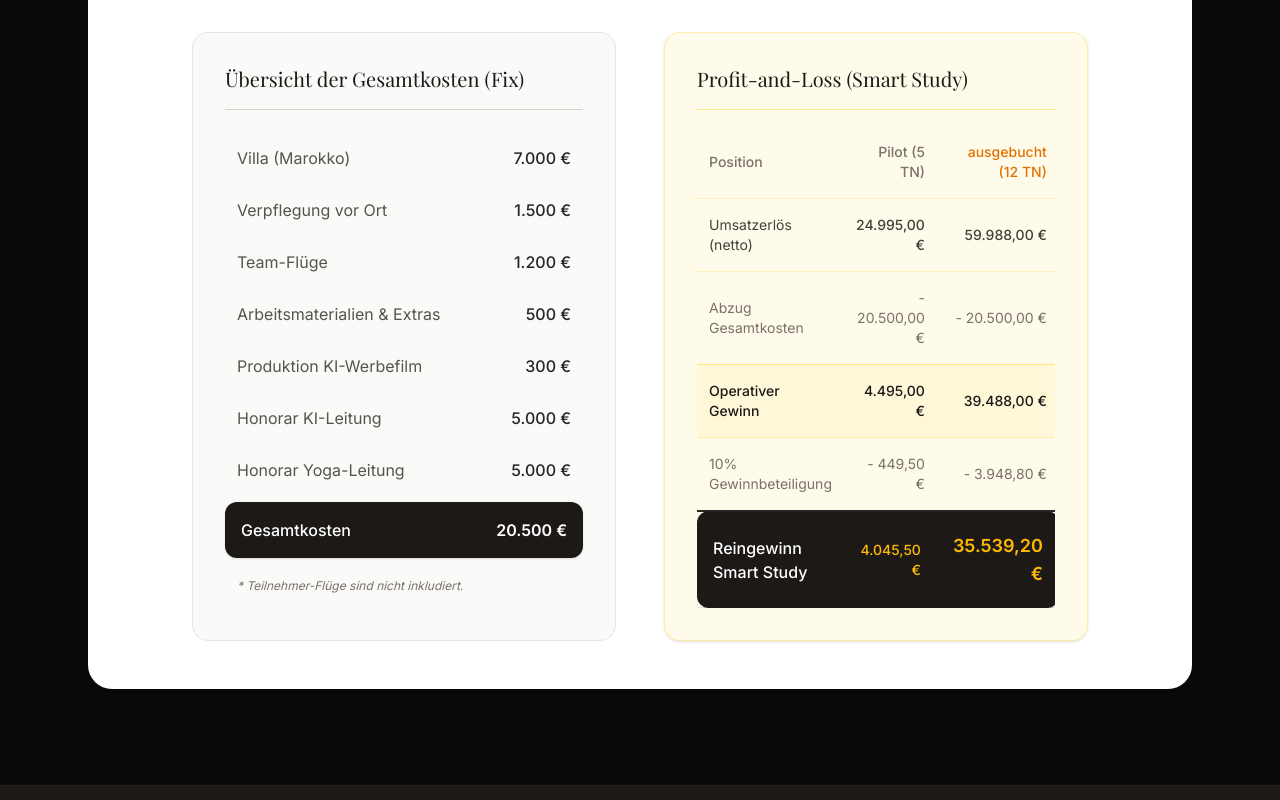
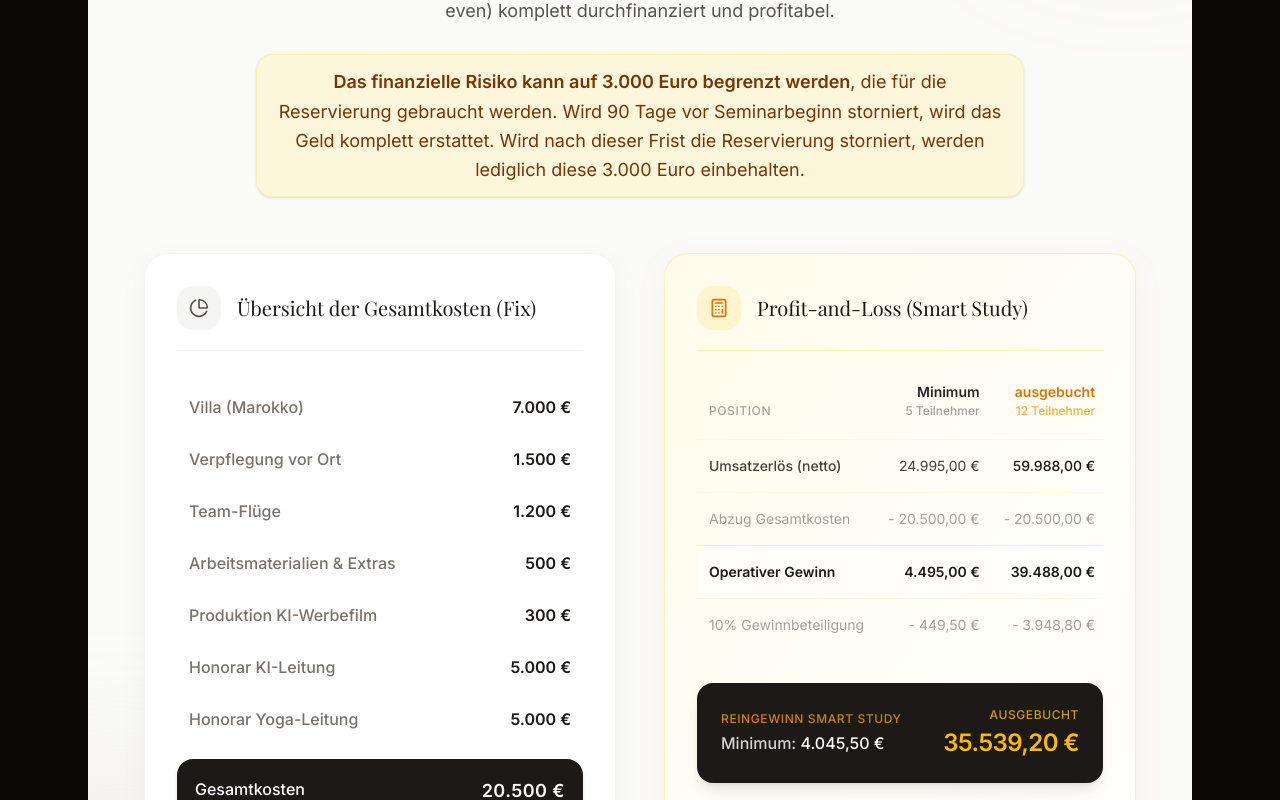
Before and after one commit to coachingmounir-code/KIRetreatSmartStudy, a React (Vite) app: page / in a window 1280 px wide. Shown: the part 1760-2560 px from the top of the page. Built offline with nearby package versions, Linux system fonts and the light colour scheme; a web font is replaced by a local one.

Commit message:
weitere anspassenungen

```diff
--- a/src/components/Strategy.tsx
+++ b/src/components/Strategy.tsx
@@ -1,5 +1,5 @@
 import { motion } from 'motion/react';
-import { TrendingUp, Target, Maximize } from 'lucide-react';
+import { TrendingUp, Target, Maximize, BarChart3, PieChart, Calculator } from 'lucide-react';
 
 export default function Strategy() {
   return (
@@ -54,96 +54,136 @@
           initial={{ opacity: 0, y: 20 }}
           whileInView={{ opacity: 1, y: 0 }}
           viewport={{ once: true }}
-          className="bg-white rounded-3xl p-8 md:p-12 shadow-xl text-stone-900"
+          className="bg-stone-50 rounded-[2.5rem] p-8 md:p-14 shadow-2xl shadow-black/5 text-stone-900 relative overflow-hidden"
         >
-          <div className="max-w-4xl mx-auto">
-            <h3 className="text-2xl md:text-3xl font-serif mb-6 text-center">Business Case: KI Intensivseminar Marokko</h3>
-            <p className="text-stone-600 mb-12 text-center max-w-2xl mx-auto">
+          {/* Decorative background elements */}
+          <div className="absolute -top-32 -right-32 w-96 h-96 bg-amber-400/10 rounded-full blur-3xl pointer-events-none"></div>
+          <div className="absolute -bottom-32 -left-32 w-80 h-80 bg-stone-300/20 rounded-full blur-3xl pointer-events-none"></div>
+
+          <div className="max-w-5xl mx-auto relative z-10">
+            <div className="flex flex-col items-center justify-center mb-10">
+              <div className="w-16 h-16 bg-white rounded-2xl shadow-sm border border-stone-100 flex items-center justify-center mb-6 text-amber-500">
+                <BarChart3 className="w-8 h-8" />
+              </div>
+              <h3 className="text-3xl md:text-4xl font-serif text-center text-stone-900 tracking-tight">Business Case: KI Intensivseminar Marokko</h3>
+            </div>
+
+            <p className="text-stone-600 mb-14 text-center max-w-3xl mx-auto text-lg leading-relaxed">
               Dieses einwöchige Intensivseminar ist sowohl für die bestehenden Unternehmenskunden von Smart Study als auch zur Akquise von Neukunden konzipiert.
-              Die Kalkulation basiert auf einem Netto-Ticketpreis von 4.999 €. Das Event ist bereits ab 5 Teilnehmern (Break-even) komplett durchfinanziert und profitabel.
-              <strong>Das finanzielle Risiko kann auf 3.000 Euro begrenzt werden, die für die Reservierung gebraucht werden. Wird 90 Tage vor Seminarbeginn storniert, wird das Geld komplett erstattet. Wird nach dieser Frist die Reservierung storniert, werden lediglich diese 3.000 Euro einbehalten.</strong>
+              Die Kalkulation basiert auf einem Netto-Ticketpreis von 4.999 €. Das Event ist bereits ab 5 Teilnehmern (Break-even) komplett durchfinanziert und profitabel. <br/><br/>
+              <span className="inline-block bg-amber-100/60 text-amber-900 px-5 py-3 rounded-2xl border border-amber-200/50 shadow-sm">
+                <strong>Das finanzielle Risiko kann auf 3.000 Euro begrenzt werden</strong>, die für die Reservierung gebraucht werden. Wird 90 Tage vor Seminarbeginn storniert, wird das Geld komplett erstattet. Wird nach dieser Frist die Reservierung storniert, werden lediglich diese 3.000 Euro einbehalten.
+              </span>
             </p>
 
-            <div className="grid lg:grid-cols-2 gap-12">
-              <div className="bg-stone-50 rounded-2xl p-6 md:p-8 border border-stone-200">
-                <h4 className="text-xl font-serif mb-6 text-stone-900 border-b border-stone-300 pb-4">Übersicht der Gesamtkosten (Fix)</h4>
+            <div className="grid lg:grid-cols-2 gap-8 md:gap-12">
+              {/* Fixkosten Card */}
+              <div className="bg-white rounded-3xl p-6 md:p-8 border border-stone-100 shadow-[0_8px_30px_rgb(0,0,0,0.04)] hover:shadow-[0_8px_30px_rgb(0,0,0,0.08)] transition-shadow duration-300">
+                <div className="flex items-center gap-4 mb-8 border-b border-stone-100 pb-5">
+                  <div className="p-3 bg-stone-100 rounded-2xl text-stone-600">
+                    <PieChart className="w-5 h-5" />
+                  </div>
+                  <h4 className="text-xl font-serif text-stone-900">Übersicht der Gesamtkosten (Fix)</h4>
+                </div>
+
                 <ul className="space-y-1">
-                  <li className="flex justify-between p-3 rounded-lg hover:bg-white transition-colors">
-                    <span className="text-stone-600">Villa (Marokko)</span>
-                    <span className="font-medium text-stone-800">7.000 €</span>
+                  <li className="flex justify-between p-3 rounded-xl hover:bg-stone-50 transition-colors duration-200">
+                    <span className="text-stone-500 font-medium">Villa (Marokko)</span>
+                    <span className="font-semibold text-stone-900">7.000 €</span>
                   </li>
-                  <li className="flex justify-between p-3 rounded-lg hover:bg-white transition-colors">
-                    <span className="text-stone-600">Verpflegung vor Ort</span>
-                    <span className="font-medium text-stone-800">1.500 €</span>
+                  <li className="flex justify-between p-3 rounded-xl hover:bg-stone-50 transition-colors duration-200">
+                    <span className="text-stone-500 font-medium">Verpflegung vor Ort</span>
+                    <span className="font-semibold text-stone-900">1.500 €</span>
                   </li>
-                  <li className="flex justify-between p-3 rounded-lg hover:bg-white transition-colors">
-                    <span className="text-stone-600">Team-Flüge</span>
-                    <span className="font-medium text-stone-800">1.200 €</span>
+                  <li className="flex justify-between p-3 rounded-xl hover:bg-stone-50 transition-colors duration-200">
+                    <span className="text-stone-500 font-medium">Team-Flüge</span>
+                    <span className="font-semibold text-stone-900">1.200 €</span>
                   </li>
-                  <li className="flex justify-between p-3 rounded-lg hover:bg-white transition-colors">
-                    <span className="text-stone-600">Arbeitsmaterialien & Extras</span>
-                    <span className="font-medium text-stone-800">500 €</span>
+                  <li className="flex justify-between p-3 rounded-xl hover:bg-stone-50 transition-colors duration-200">
+                    <span className="text-stone-500 font-medium">Arbeitsmaterialien & Extras</span>
+                    <span className="font-semibold text-stone-900">500 €</span>
                   </li>
-                  <li className="flex justify-between p-3 rounded-lg hover:bg-white transition-colors">
-                    <span className="text-stone-600">Produktion KI-Werbefilm</span>
-                    <span className="font-medium text-stone-800">300 €</span>
+                  <li className="flex justify-between p-3 rounded-xl hover:bg-stone-50 transition-colors duration-200">
+                    <span className="text-stone-500 font-medium">Produktion KI-Werbefilm</span>
+                    <span className="font-semibold text-stone-900">300 €</span>
                   </li>
-                  <li className="flex justify-between p-3 rounded-lg hover:bg-white transition-colors">
-                    <span className="text-stone-600">Honorar KI-Leitung</span>
-                    <span className="font-medium text-stone-800">5.000 €</span>
+                  <li className="flex justify-between p-3 rounded-xl hover:bg-stone-50 transition-colors duration-200">
+                    <span className="text-stone-500 font-medium">Honorar KI-Leitung</span>
+                    <span className="font-semibold text-stone-900">5.000 €</span>
                   </li>
-                  <li className="flex justify-between p-3 rounded-lg hover:bg-white transition-colors">
-                    <span className="text-stone-600">Honorar Yoga-Leitung</span>
-                    <span className="font-medium text-stone-800">5.000 €</span>
+                  <li className="flex justify-between p-3 rounded-xl hover:bg-stone-50 transition-colors duration-200">
+                    <span className="text-stone-500 font-medium">Honorar Yoga-Leitung</span>
+                    <span className="font-semibold text-stone-900">5.000 €</span>
                   </li>
-                  <li className="flex justify-between p-4 mt-2 bg-stone-900 text-white rounded-xl shadow-sm">
+                  <li className="flex justify-between p-[18px] mt-4 bg-stone-900 text-white rounded-2xl shadow-md">
                     <span className="font-medium">Gesamtkosten</span>
-                    <span className="font-bold">20.500 €</span>
+                    <span className="font-bold text-lg tracking-wide">20.500 €</span>
                   </li>
                 </ul>
-                <p className="text-xs text-stone-500 mt-5 italic px-3">* Teilnehmer-Flüge sind nicht inkludiert.</p>
+                <p className="text-xs text-stone-400 mt-5 italic px-3 text-center">* Teilnehmer-Flüge sind nicht inkludiert.</p>
               </div>
 
-              <div className="bg-amber-50 rounded-2xl p-6 md:p-8 border border-amber-200/60 shadow-sm">
-                <h4 className="text-xl font-serif mb-6 text-stone-900 border-b border-amber-200 pb-4">Profit-and-Loss (Smart Study)</h4>
-                <div className="overflow-x-auto">
-                  <table className="w-full text-left text-sm">
+              {/* P&L Card */}
+              <div className="bg-gradient-to-br from-amber-50 to-white rounded-3xl p-6 md:p-8 border border-amber-200/50 shadow-[0_8px_30px_rgb(245,158,11,0.08)] hover:shadow-[0_8px_30px_rgb(245,158,11,0.12)] transition-shadow duration-300">
+                <div className="flex items-center gap-4 mb-8 border-b border-amber-200/50 pb-5">
+                  <div className="p-3 bg-amber-100/80 rounded-2xl text-amber-600">
+                    <Calculator className="w-5 h-5" />
+                  </div>
+                  <h4 className="text-xl font-serif text-stone-900">Profit-and-Loss (Smart Study)</h4>
+                </div>
+
+                <div className="overflow-x-auto pb-2">
+                  <table className="w-full text-left text-sm whitespace-nowrap">
                     <thead>
-                      <tr className="text-stone-500">
-                        <th className="pb-4 pt-2 font-medium px-3">Position</th>
-                        <th className="pb-4 pt-2 font-medium text-right px-3">Pilot (5 TN)</th>
-                        <th className="pb-4 pt-2 font-medium text-right px-3 text-amber-600">ausgebucht (12 TN)</th>
+                      <tr>
+                        <th className="pb-5 font-medium px-3 text-stone-400 uppercase tracking-wider text-xs align-bottom">Position</th>
+                        <th className="pb-5 font-semibold text-right px-3 text-stone-800 align-bottom leading-tight">Minimum<br/><span className="text-stone-400 font-medium text-[10px] md:text-xs">5 Teilnehmer</span></th>
+                        <th className="pb-5 font-bold text-right px-3 text-amber-600 align-bottom leading-tight">ausgebucht<br/><span className="text-amber-500/80 font-medium text-[10px] md:text-xs">12 Teilnehmer</span></th>
                       </tr>
                     </thead>
                     <tbody className="text-stone-700">
-                      <tr className="border-t border-amber-200/50">
-                        <td className="py-4 px-3">Umsatzerlös (netto)</td>
-                        <td className="py-4 px-3 text-right font-medium">24.995,00 €</td>
-                        <td className="py-4 px-3 text-right font-medium">59.988,00 €</td>
+                      <tr className="border-t border-amber-100/50 hover:bg-white/50 transition-colors">
+                        <td className="py-4 px-3 font-medium">Umsatzerlös (netto)</td>
+                        <td className="py-4 px-3 text-right">24.995,00 €</td>
+                        <td className="py-4 px-3 text-right text-stone-900 font-medium">59.988,00 €</td>
                       </tr>
-                      <tr className="border-t border-amber-200/50">
-                        <td className="py-4 px-3 text-stone-500">Abzug Gesamtkosten</td>
-                        <td className="py-4 px-3 text-right text-stone-500">- 20.500,00 €</td>
-                        <td className="py-4 px-3 text-right text-stone-500">- 20.500,00 €</td>
+                      <tr className="border-t border-amber-100/50 hover:bg-white/50 transition-colors">
+                        <td className="py-4 px-3 text-stone-400">Abzug Gesamtkosten</td>
+                        <td className="py-4 px-3 text-right text-stone-400">- 20.500,00 €</td>
+                        <td className="py-4 px-3 text-right text-stone-400">- 20.500,00 €</td>
                       </tr>
-                      <tr className="border-t border-amber-200 bg-amber-100/50">
-                        <td className="py-4 px-3 font-medium text-stone-900">Operativer Gewinn</td>
-                        <td className="py-4 px-3 text-right font-medium text-stone-900">4.495,00 €</td>
-                        <td className="py-4 px-3 text-right font-medium text-stone-900">39.488,00 €</td>
+                      <tr className="border-t border-amber-200/60 bg-white/60">
+                        <td className="py-4 px-3 font-semibold text-stone-900">Operativer Gewinn</td>
+                        <td className="py-4 px-3 text-right font-semibold text-stone-900">4.495,00 €</td>
+                        <td className="py-4 px-3 text-right font-semibold text-stone-900">39.488,00 €</td>
                       </tr>
-                      <tr className="border-t border-amber-200/50">
-                        <td className="py-4 px-3 text-stone-500">10% Gewinnbeteiligung</td>
-                        <td className="py-4 px-3 text-right text-stone-500">- 449,50 €</td>
-                        <td className="py-4 px-3 text-right text-stone-500">- 3.948,80 €</td>
+                      <tr className="border-t border-amber-100/50 hover:bg-white/50 transition-colors">
+                        <td className="py-4 px-3 text-stone-400">10% Gewinnbeteiligung</td>
+                        <td className="py-4 px-3 text-right text-stone-400">- 449,50 €</td>
+                        <td className="py-4 px-3 text-right text-stone-400">- 3.948,80 €</td>
                       </tr>
-                      <tr className="border-t-2 border-stone-800 bg-stone-900 text-white shadow-md">
-                        <td className="py-5 px-4 font-medium rounded-l-xl text-base">Reingewinn Smart Study</td>
-                        <td className="py-5 px-4 text-right font-medium text-amber-400">4.045,50 €</td>
-                        <td className="py-5 px-4 text-right font-bold text-amber-400 rounded-r-xl text-lg">35.539,20 €</td>
-                      </tr>
+
+                      {/* Spacer row for visual breathing room before the final sum */}
+                      <tr><td colSpan={3} className="h-6"></td></tr>
+
                     </tbody>
                   </table>
                 </div>
+
+                {/* Reingewinn callout */}
+                <div className="bg-stone-900 rounded-2xl flex justify-between items-center p-5 md:p-6 shadow-lg relative overflow-hidden group">
+                  <div className="absolute inset-0 bg-gradient-to-r from-transparent via-white/5 to-transparent -translate-x-full group-hover:translate-x-full duration-1000 transition-transform pointer-events-none"></div>
+
+                  <div>
+                     <div className="text-amber-500/80 text-xs font-medium uppercase tracking-wider mb-1">Reingewinn Smart Study</div>
+                     <div className="text-stone-300 font-medium text-sm md:text-base">Minimum: <span className="text-white">4.045,50 €</span></div>
+                  </div>
+                  <div className="text-right">
+                     <div className="text-amber-400/80 text-xs font-medium uppercase tracking-wider mb-1">ausgebucht</div>
+                     <div className="text-amber-400 font-bold text-xl md:text-2xl tracking-tight">35.539,20 €</div>
+                  </div>
+                </div>
+
               </div>
             </div>
           </div>
```
